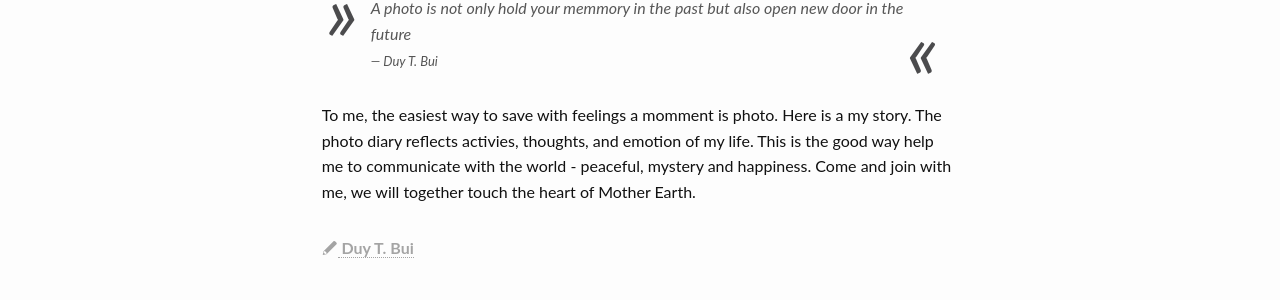
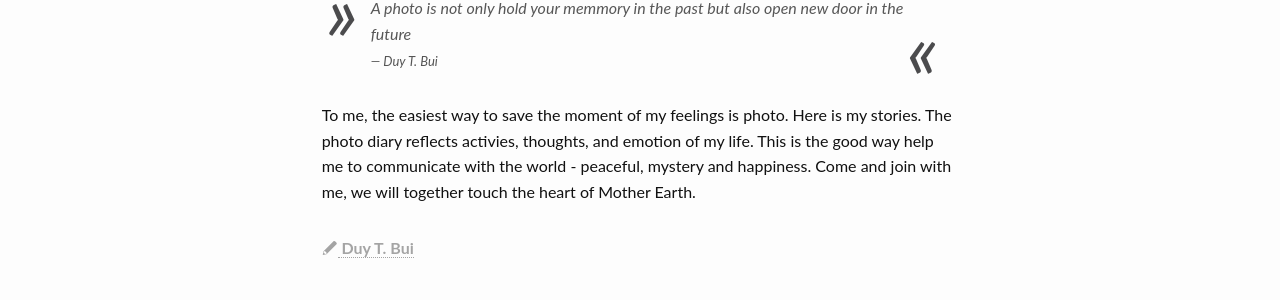
Before and after one commit to duybuidotvn/duybuidotvn.github.io, a Jekyll site: the page built from pages/photo-diary.md, in a window 1280 px wide. Shown: the part 492-792 px from the top of the page. Built offline with Jekyll 4.4.1, drawn with Linux system fonts in a browser that asks for light colours.

Commit message:
Update photo-diary.md

```diff
--- a/pages/photo-diary.md
+++ b/pages/photo-diary.md
@@ -11,7 +11,7 @@ permalink: "/photo-diary/"
 > A photo is not only hold your memmory in the past but also open new door in the future
 <cite>Duy T. Bui</cite>
 
-To me, the easiest way to save with feelings a momment is photo. Here is a my story. The photo diary reflects activies, thoughts, and emotion of my life. This is the good way help me to communicate with the world - peaceful, mystery and happiness. Come and join with me, we will together touch the heart of Mother Earth.
+To me, the easiest way to save the moment of my feelings is photo. Here is my stories. The photo diary reflects activies, thoughts, and emotion of my life. This is the good way help me to communicate with the world - peaceful, mystery and happiness. Come and join with me, we will together touch the heart of Mother Earth.
 
 
 
```
